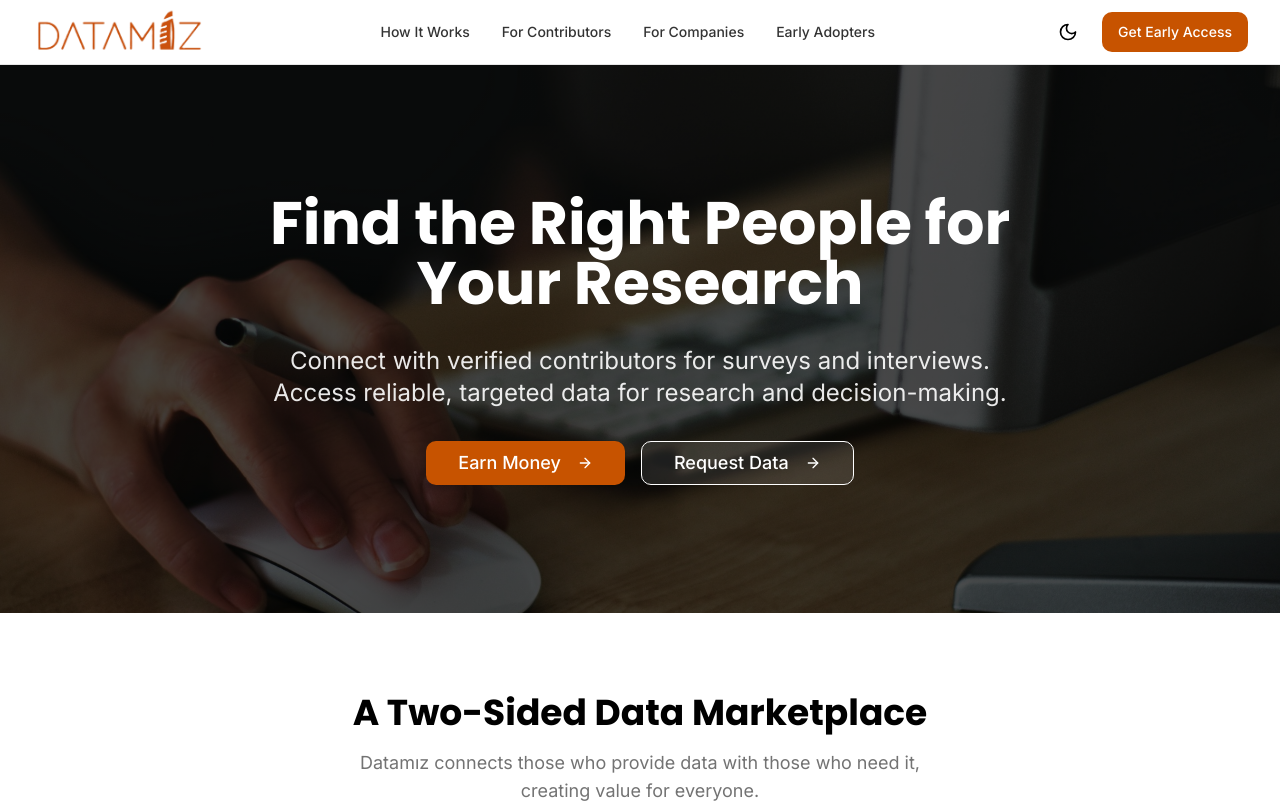
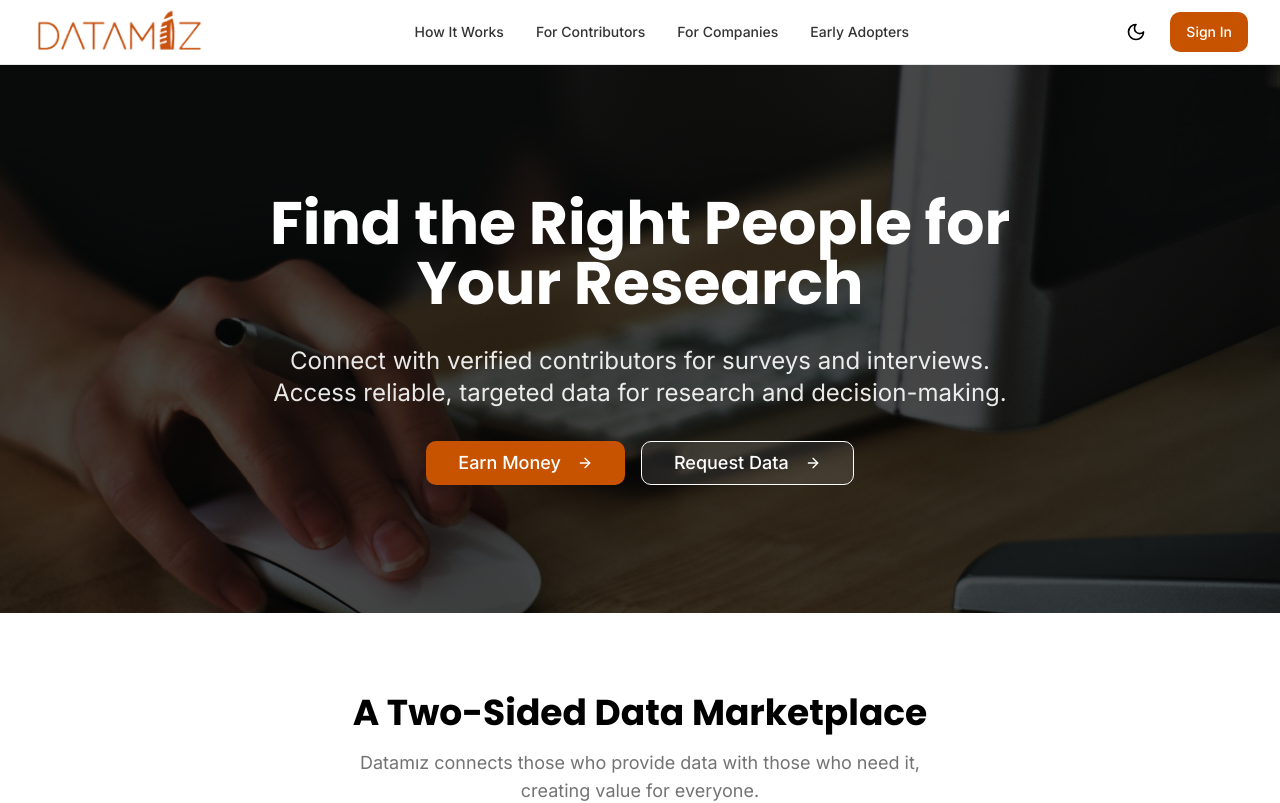
Before and after one commit to babekhuseinly/dataflow-connect-azerbaijan, a React (Vite) app: page / in a window 1280 px wide. Shown: the top 803 px of the page. Built offline with nearby package versions, Linux system fonts and the light colour scheme; the HTML template or start-up script is replaced by a standard one.

Commit message:
Preceding changes

```diff
--- a/src/components/layout/Header.tsx
+++ b/src/components/layout/Header.tsx
@@ -96,7 +96,7 @@ const Header = () => {
             {isDark ? <Sun className="h-5 w-5" /> : <Moon className="h-5 w-5" />}
           </button>
           <Button asChild>
-            <a href="https://dashboard.datamiz.az/signup/" target="_blank" rel="noopener noreferrer">Get Early Access</a>
+            <a href="https://dashboard.datamiz.az/signup/" target="_blank" rel="noopener noreferrer">Sign In</a>
           </Button>
         </div>
 
```
